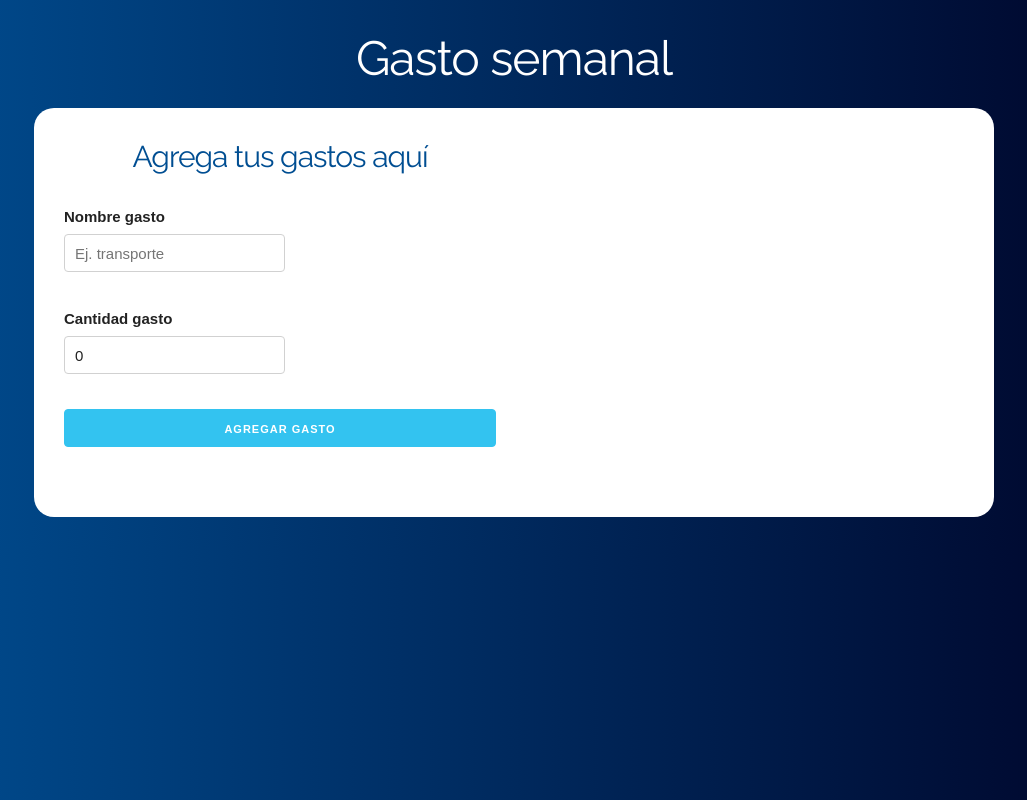
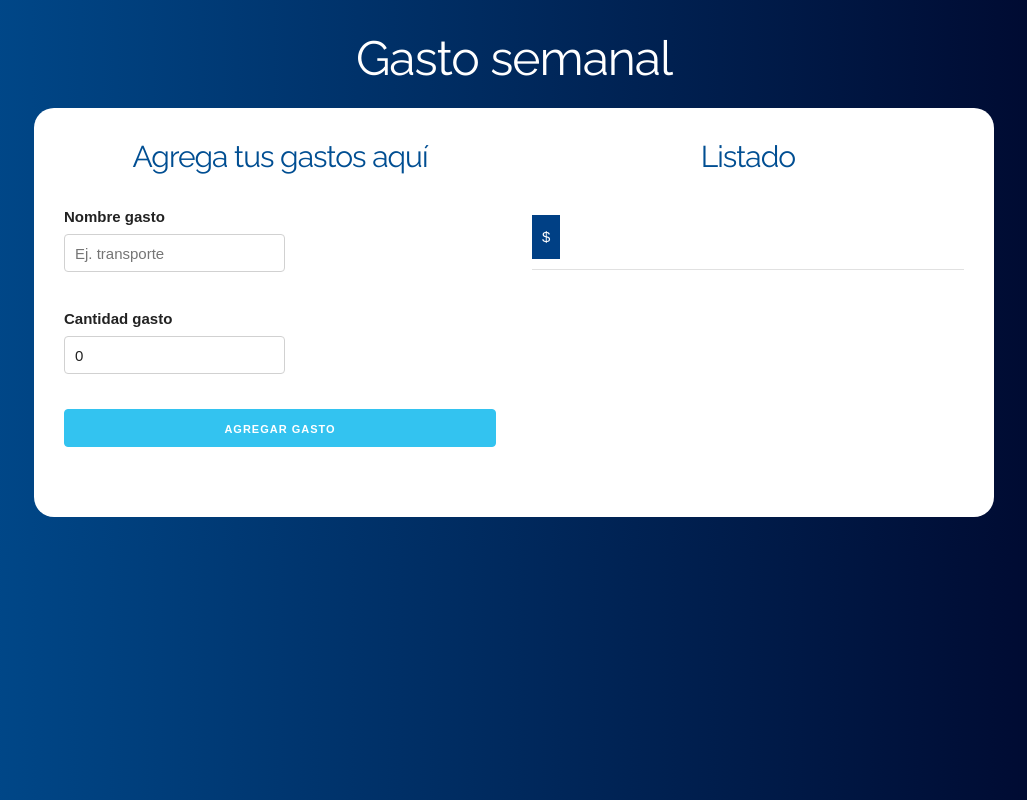
Before and after one commit to leotangram/budget, a React (Create React App) app: page / in a window 1280 px wide. Both pictures are taken after typing "5" into the empty fields and a click on the input "Definir presupuesto". Shown: the whole page, without its empty margins (126-1153 px from the left). Built offline with nearby package versions, Linux system fonts and the light colour scheme.

Commit message:
Component expenditure.

```diff
--- a/src/App.js
+++ b/src/App.js
@@ -1,13 +1,19 @@
-import React, { useState } from 'react'
+import React, { useState, useEffect } from 'react'
 import Question from './components/Question'
 import Form from './components/Form'
+import List from './components/List'
 
 function App() {
   // state
   const [budget, setBudget] = useState(0)
   const [questionBudget, setQuestionBudget] = useState(true)
-  const [expendiure, setExpendiure] = useState({})
+  const [expenditure, setExpenditure] = useState({})
   const [expenses, setExpenses] = useState([])
+
+  useEffect(() => {
+    const expensesList = [...expenses, expenditure]
+    setExpenses(expensesList)
+  }, [])
 
   return (
     <div className='App container'>
@@ -22,9 +28,11 @@ function App() {
           ) : (
             <div className='row'>
               <div className='one-half column'>
-                <Form setExpendiure={setExpendiure} />
+                <Form setExpenditure={setExpenditure} />
               </div>
-              <div className='one-half column' />
+              <div className='one-half column'>
+                <List expenses={expenses} />
+              </div>
             </div>
           )}
         </div>
--- /dev/null
+++ b/src/components/Expenditure.js
@@ -0,0 +1,12 @@
+import React from 'react'
+
+const Expenditure = ({ expenditure }) => (
+  <li className='expenses'>
+    <p>
+      {expenditure.expenditureName}{' '}
+      <span className='expenditure'>${expenditure.expenditureQuantity}</span>{' '}
+    </p>
+  </li>
+)
+
+export default Expenditure
--- a/src/components/Form.js
+++ b/src/components/Form.js
@@ -3,7 +3,7 @@ import Error from './Error'
 import shortid from 'shortid'
 
 function Form(props) {
-  const { setExpendiure } = props
+  const { setExpenditure } = props
 
   // State
   const [expenditureName, setExpenditureName] = useState('')
@@ -32,7 +32,7 @@ function Form(props) {
     }
 
     // Pasar el gasto al componente principal
-    setExpendiure(expenditure)
+    setExpenditure(expenditure)
 
     // Eliminar alerta
     setError(false)
--- /dev/null
+++ b/src/components/List.js
@@ -0,0 +1,15 @@
+import React from 'react'
+import Expenditure from './Expenditure'
+
+function List({ expenses }) {
+  return (
+    <div className='expenses-incurred'>
+      <h2>Listado</h2>
+      {expenses.map(expenditure => (
+        <Expenditure key={expenditure.id} expenditure={expenditure} />
+      ))}
+    </div>
+  )
+}
+
+export default List
--- a/src/index.css
+++ b/src/index.css
@@ -27,7 +27,7 @@ header {
 .budget p span {
   font-weight: normal;
 }
-#gastos {
+#expenses {
   margin-bottom: 30px;
 }
 h1 {
```
